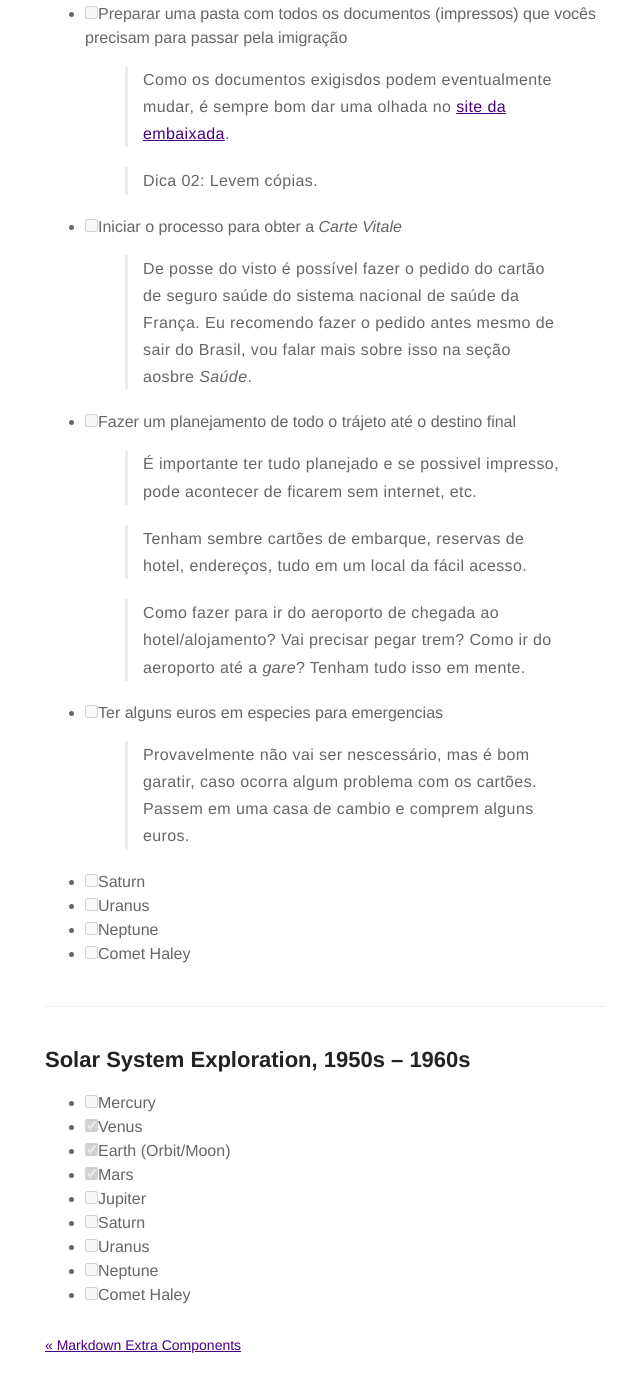
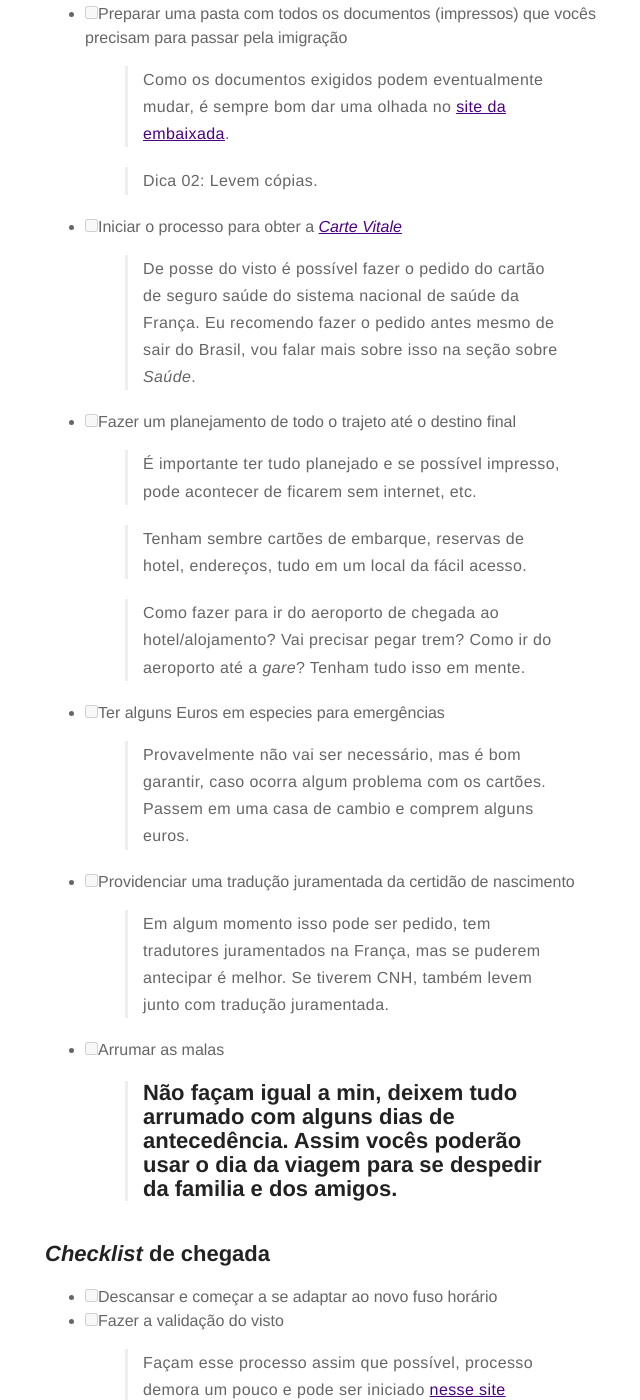
Before and after one commit to felipebastosb/felipebastosb.github.io, a Jekyll site: the page built from _posts/2022-08-01-dicas-para-os-nouveaux-partants.markdown, in a window 1280 px wide and 1400 px high, scrolled down 809 px. Shown: the whole window, without its empty margins (315-955 px from the left). Built offline with Jekyll 4.4.1, drawn with Linux system fonts in a browser that asks for light colours; emoji names are drawn with the system emoji font; comment, search, counter and statistics services are not loaded; some of the changed text lies outside the part shown.

Commit message:
arrival tips

```diff
--- a/_posts/2022-08-01-dicas-para-os-nouveaux-partants.markdown
+++ b/_posts/2022-08-01-dicas-para-os-nouveaux-partants.markdown
@@ -6,57 +6,66 @@ image: /assets/images/markdown.jpg
 headerImage: false
 tag:
 - dicas
-- france
+- France
 star: true
 category: blog
 author: felipeb
-description: Dicas de sobrevivencia no país do Macaron
+description: Dicas de sobrevivência no país do Macaron
 ---
 
-Dicas de sobrevivencia no país do Macaron
+Dicas de sobrevivência no país do Macaron
 
 ---
 
-Aqui nesse _post_ vous escrever as dicas que me lembro e que possam ajudalos durante o _sejour_ na França. Conforme eu for lembrando de mais coisas faço atualizações aqui nessa página. Espero que essa dicas deixe a vida de vocês um pouco mais fácil.
+Aqui nesse _post_ vous escrever as dicas que me lembro e que possam ajuda-los durante o _séjour_ na França. Conforme eu for lembrando de mais coisas faço atualizações aqui nessa página. Espero que essa dicas deixe a vida de vocês um pouco mais fácil.
 
 ---
 
 ## _Checklist_ pré-partida
-> Aqui vão algumas dicas que acredito que vocês possam fazer antes de atravessar o oceano.
+Aqui vão algumas dicas que acredito que vocês possam fazer antes de atravessar o oceano.
 
 - [x] Conseguir visto de estudante
     > Acredito que esse já foi feito
 - [ ] Preparar uma pasta com todos os documentos (impressos) que vocês precisam para passar pela imigração
-    > Como os documentos exigisdos podem eventualmente mudar, é sempre bom dar uma olhada no [site da embaixada](https://br.ambafrance.org/IMG/pdf/controle-chegada-pt.pdf?5029/1b5b6b3b3105b7018b2f629d92d975462d8d79aa).
+    > Como os documentos exigidos podem eventualmente mudar, é sempre bom dar uma olhada no [site da embaixada](https://br.ambafrance.org/IMG/pdf/controle-chegada-pt.pdf?5029/1b5b6b3b3105b7018b2f629d92d975462d8d79aa).
 
     > Dica 02: Levem cópias.
-- [ ] Iniciar o processo para obter a _Carte Vitale_
-    > De posse do visto é possível fazer o pedido do cartão de seguro saúde do sistema nacional de saúde da França. Eu recomendo fazer o pedido antes mesmo de sair do Brasil, vou falar mais sobre isso na seção aosbre *Saúde*.
+- [ ] Iniciar o processo para obter a _[Carte Vitale](http://www.etudiant-etranger.ameli.fr/)_
+    > De posse do visto é possível fazer o pedido do cartão de seguro saúde do sistema nacional de saúde da França. Eu recomendo fazer o pedido antes mesmo de sair do Brasil, vou falar mais sobre isso na seção sobre *Saúde*.
 
-- [ ] Fazer um planejamento de todo o trájeto até o destino final
-    > É importante ter tudo planejado e se possivel impresso, pode acontecer de ficarem sem internet, etc.
+- [ ] Fazer um planejamento de todo o trajeto até o destino final
+    > É importante ter tudo planejado e se possível impresso, pode acontecer de ficarem sem internet, etc.
 
     > Tenham sembre cartões de embarque, reservas de hotel, endereços, tudo em um local da fácil acesso.
 
     > Como fazer para ir do aeroporto de chegada ao hotel/alojamento? Vai precisar pegar trem? Como ir do aeroporto até a _gare_? Tenham tudo isso em mente.
 
-- [ ] Ter alguns euros em especies para emergencias
-    > Provavelmente não vai ser nescessário, mas é bom garatir, caso ocorra algum problema com os cartões. Passem em uma casa de cambio e comprem alguns euros.
-- [ ] Saturn
-- [ ] Uranus
-- [ ] Neptune
-- [ ] Comet Haley
+- [ ] Ter alguns Euros em especies para emergências
+    > Provavelmente não vai ser necessário, mas é bom garantir, caso ocorra algum problema com os cartões. Passem em uma casa de cambio e comprem alguns euros.
 
+- [ ] Providenciar uma tradução juramentada da certidão de nascimento
+    > Em algum momento isso pode ser pedido, tem tradutores juramentados na França, mas se puderem antecipar é melhor. Se tiverem CNH, também levem junto com tradução juramentada.
+
+- [ ] Arrumar as malas
+    >  Não façam igual a min, deixem tudo arrumado com alguns dias de antecedência. Assim vocês poderão usar o dia da viagem para se despedir da familia e dos amigos.
 ---
 
-## Solar System Exploration, 1950s – 1960s
+## _Checklist_ de chegada
 
-- [ ] Mercury
-- [x] Venus
-- [x] Earth (Orbit/Moon)
-- [x] Mars
-- [ ] Jupiter
-- [ ] Saturn
-- [ ] Uranus
-- [ ] Neptune
-- [ ] Comet Haley
+- [ ] Descansar e começar a se adaptar ao novo fuso horário
+- [ ] Fazer a validação do visto
+    > Façam esse processo assim que possível, processo demora um pouco e pode ser iniciado [nesse site](https://administration-etrangers-en-france.interieur.gouv.fr/particuliers/#/)
+- [ ] Iniciar o processo da CAF e outros auxílios para estudantes
+    > A [CAF](https://www.caf.fr/) é um auxilio aluguel que o governo francês oferece aos estudantes, recomendo fazer o pedido logo no mês de chegada, mesmo que ainda não tenham todos os documentos exigidos (tem como enviar o dossier incompleto).
+- [ ] Pagar a taxa CVEC
+    > Uma taca obrigatória a todo estudante, pode ser pago [aqui](https://cvec.etudiant.gouv.fr/n)
+- [ ] Fazer um _forfait_ para celular
+    > Eu fiz um plano da operadora _Free_ que permitia ligações ilimitadas para fixos no Brasil. Mas pesquisem várias operadoras e planos e vejam qual se encaixa melhor.
+- [ ] Abrir conta em banco francês
+    > Ela vai ser muito util. Eu fiz uma conta na _Société Générale_, mas podem dar uma olhada se algum banco tem parceria com a instituição de ensino para a qual estão indo.
+- [ ] Seguro para o alojamento
+    > Acredito que seja obrigatório e provavelmente vão indicar algum no local onde vocês vão morar.
+- [ ] Plano Transporte
+    > Na maioria das cidades existe a opção de planos de transporte publico para estudantes, em Paris por exemplo, tem o [Imagine-R](https://www.iledefrance-mobilites.fr/imagine-r).
+- [ ] Participem da semana de integração
+    > Boa parte das universidades/_écoles_ fazem uma semana ou _week-end_ de integração, não deixem de participar. Eu não fui e me arrependo muito :grimacing:.
```
